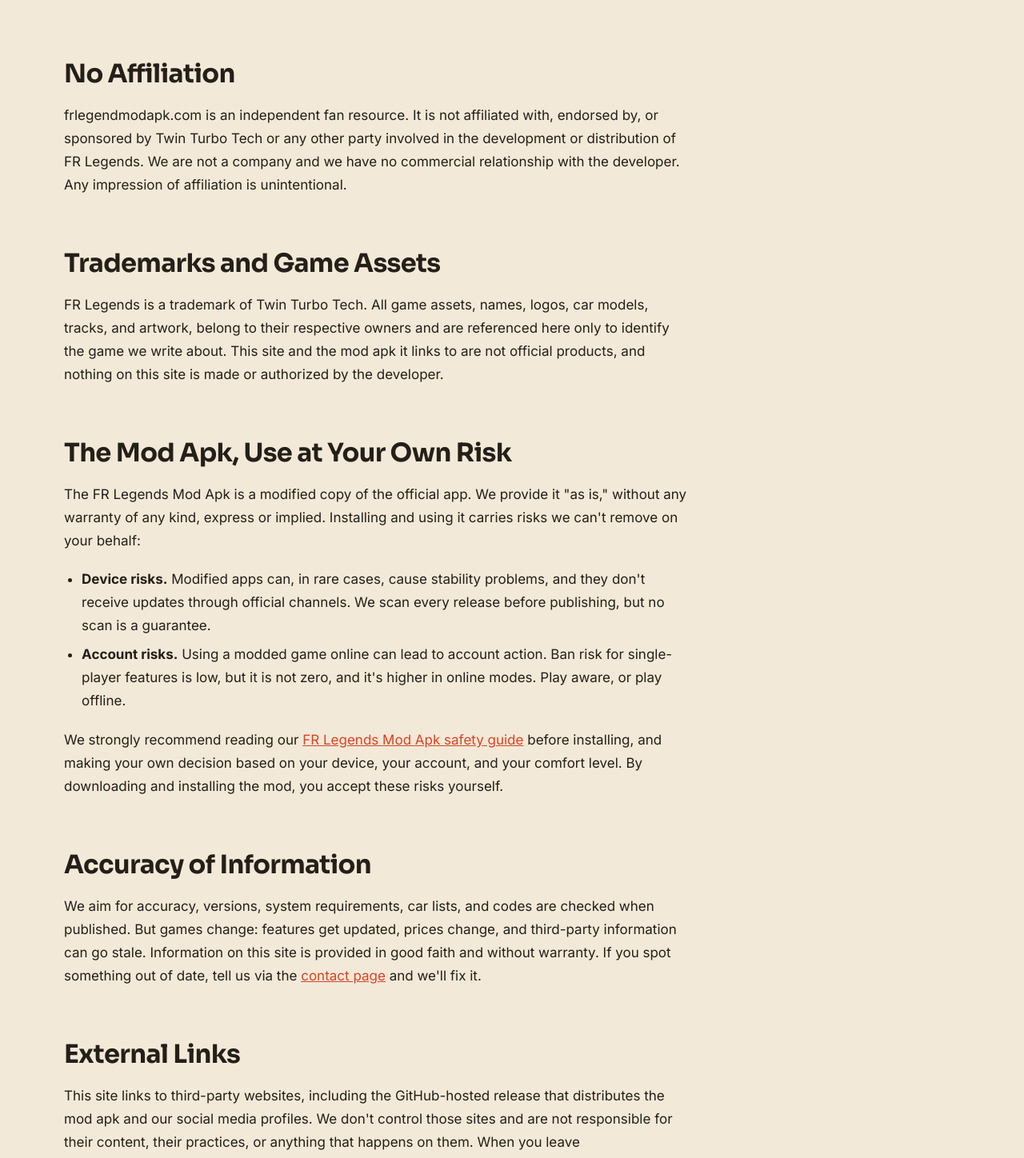
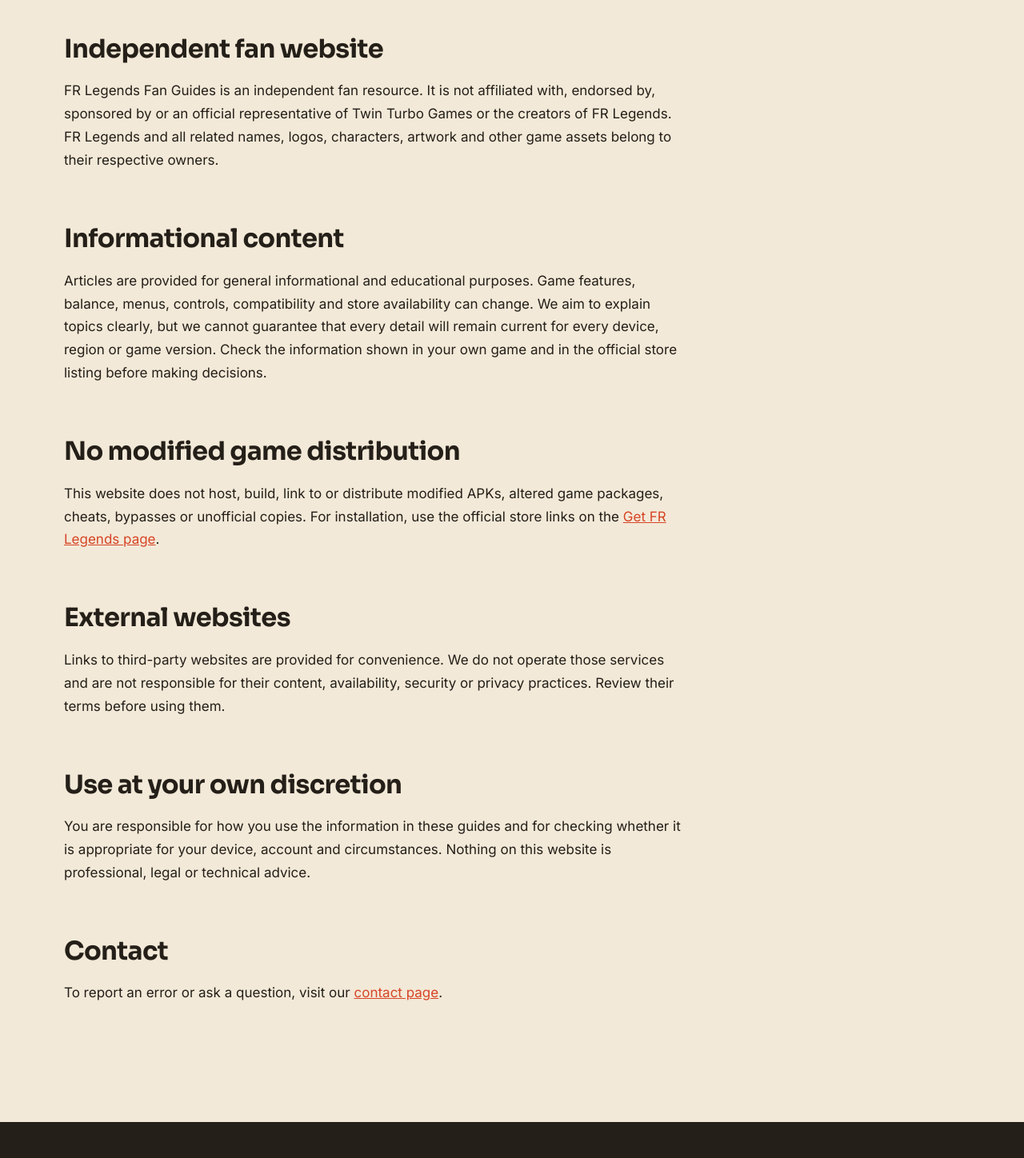
Before and after one commit to blog-id/frlegendsapk-nextjs, a Next.js app: page /disclaimer in a window 1280 px wide. Shown: the part 440-1888 px from the top of the page at 80% size. Built offline with nearby package versions, Linux system fonts and the light colour scheme.

Commit message:
Align app/disclaimer/page.tsx with independent fan-guide policy

```diff
--- a/app/disclaimer/page.tsx
+++ b/app/disclaimer/page.tsx
@@ -4,103 +4,25 @@ import LegalPage from "@/components/LegalPage";
 import { legalMetadata } from "@/lib/pages-meta";
 
 export const metadata: Metadata = legalMetadata("disclaimer");
-
-const LEDE =
-  "The short version: this is an independent fan resource. We're not the game's developer, we don't pretend to be, and anything you install from this site is your responsibility.";
+const LEDE = "Important information about the independent nature, accuracy and limitations of this fan-made FR Legends guide website.";
 
 export default function DisclaimerPage() {
   return (
-    <LegalPage
-      slug="disclaimer"
-      lede={LEDE}
-      metaLine="Last updated: <strong>August 16, 2026</strong>"
-    >
-      <section className="section">
-        <div className="container">
-          <div className="prose">
-            <h2>No Affiliation</h2>
-            <p>
-              frlegendmodapk.com is an independent fan resource. It is not
-              affiliated with, endorsed by, or sponsored by Twin Turbo Tech or
-              any other party involved in the development or distribution of FR
-              Legends. We are not a company and we have no commercial
-              relationship with the developer. Any impression of affiliation is
-              unintentional.
-            </p>
-
-            <h2>Trademarks and Game Assets</h2>
-            <p>
-              FR Legends is a trademark of Twin Turbo Tech. All game assets,
-              names, logos, car models, tracks, and artwork, belong to their
-              respective owners and are referenced here only to identify the
-              game we write about. This site and the mod apk it links to are
-              not official products, and nothing on this site is made or
-              authorized by the developer.
-            </p>
-
-            <h2>The Mod Apk, Use at Your Own Risk</h2>
-            <p>
-              The FR Legends Mod Apk is a modified copy of the official app. We
-              provide it "as is," without any warranty of any kind, express or
-              implied. Installing and using it carries risks we can't remove on
-              your behalf:
-            </p>
-            <ul>
-              <li>
-                <strong>Device risks.</strong> Modified apps can, in rare
-                cases, cause stability problems, and they don't receive updates
-                through official channels. We scan every release before
-                publishing, but no scan is a guarantee.
-              </li>
-              <li>
-                <strong>Account risks.</strong> Using a modded game online can
-                lead to account action. Ban risk for single-player features is
-                low, but it is not zero, and it's higher in online modes. Play
-                aware, or play offline.
-              </li>
-            </ul>
-            <p>
-              We strongly recommend reading our{" "}
-              <Link href="/is-fr-legends-mod-apk-safe/">
-                FR Legends Mod Apk safety guide
-              </Link>{" "}
-              before installing, and making your own decision based on your
-              device, your account, and your comfort level. By downloading and
-              installing the mod, you accept these risks yourself.
-            </p>
-
-            <h2>Accuracy of Information</h2>
-            <p>
-              We aim for accuracy, versions, system requirements, car lists,
-              and codes are checked when published. But games change: features
-              get updated, prices change, and third-party information can go
-              stale. Information on this site is provided in good faith and
-              without warranty. If you spot something out of date, tell us via
-              the <Link href="/contact-us/">contact page</Link> and
-              we&apos;ll fix it.
-            </p>
-
-            <h2>External Links</h2>
-            <p>
-              This site links to third-party websites, including the
-              GitHub-hosted release that distributes the mod apk and our social
-              media profiles. We don't control those sites and are not
-              responsible for their content, their practices, or anything that
-              happens on them. When you leave frlegendmodapk.com, their terms
-              and privacy policies apply.
-            </p>
-
-            <h2>Mod Policy</h2>
-            <p>
-              Mods exist in a legal gray area that varies by country and by the
-              game's terms of service. You are responsible for checking your
-              local laws and the game's terms before using the mod. Where the
-              terms of service prohibit modification, using the mod may violate
-              those terms, that's a decision for you to make, not for us.
-            </p>
-          </div>
-        </div>
-      </section>
+    <LegalPage slug="disclaimer" lede={LEDE} metaLine="Last updated: <strong>November 23, 2026</strong>">
+      <section className="section"><div className="container"><div className="prose">
+        <h2>Independent fan website</h2>
+        <p>FR Legends Fan Guides is an independent fan resource. It is not affiliated with, endorsed by, sponsored by or an official representative of Twin Turbo Games or the creators of FR Legends. FR Legends and all related names, logos, characters, artwork and other game assets belong to their respective owners.</p>
+        <h2>Informational content</h2>
+        <p>Articles are provided for general informational and educational purposes. Game features, balance, menus, controls, compatibility and store availability can change. We aim to explain topics clearly, but we cannot guarantee that every detail will remain current for every device, region or game version. Check the information shown in your own game and in the official store listing before making decisions.</p>
+        <h2>No modified game distribution</h2>
+        <p>This website does not host, build, link to or distribute modified APKs, altered game packages, cheats, bypasses or unofficial copies. For installation, use the official store links on the <Link href="/download/">Get FR Legends page</Link>.</p>
+        <h2>External websites</h2>
+        <p>Links to third-party websites are provided for convenience. We do not operate those services and are not responsible for their content, availability, security or privacy practices. Review their terms before using them.</p>
+        <h2>Use at your own discretion</h2>
+        <p>You are responsible for how you use the information in these guides and for checking whether it is appropriate for your device, account and circumstances. Nothing on this website is professional, legal or technical advice.</p>
+        <h2>Contact</h2>
+        <p>To report an error or ask a question, visit our <Link href="/contact-us/">contact page</Link>.</p>
+      </div></div></section>
     </LegalPage>
   );
 }
```
